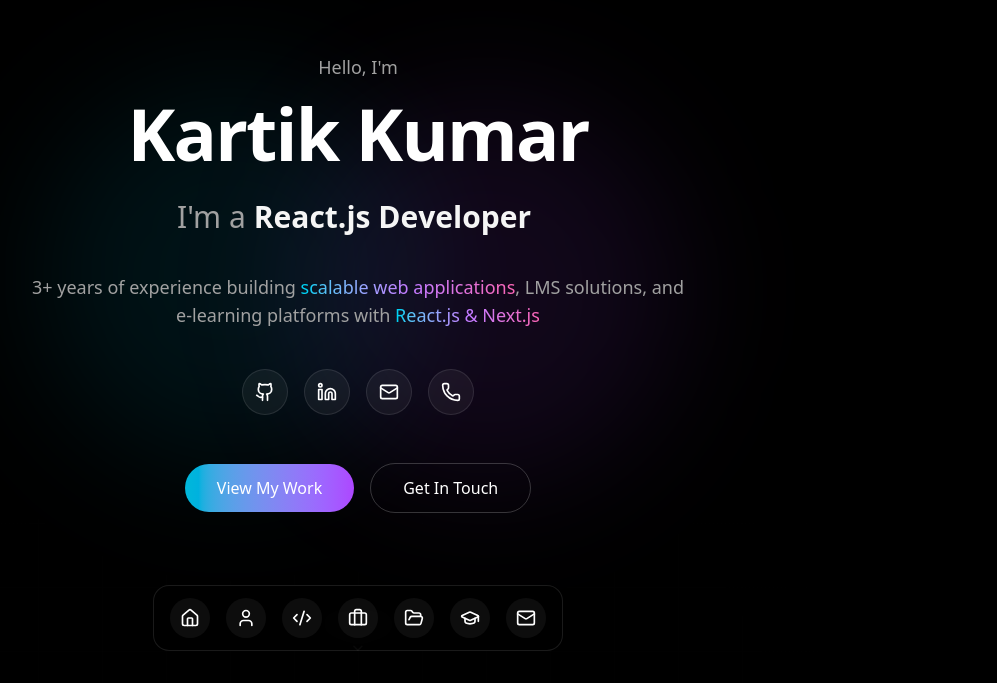
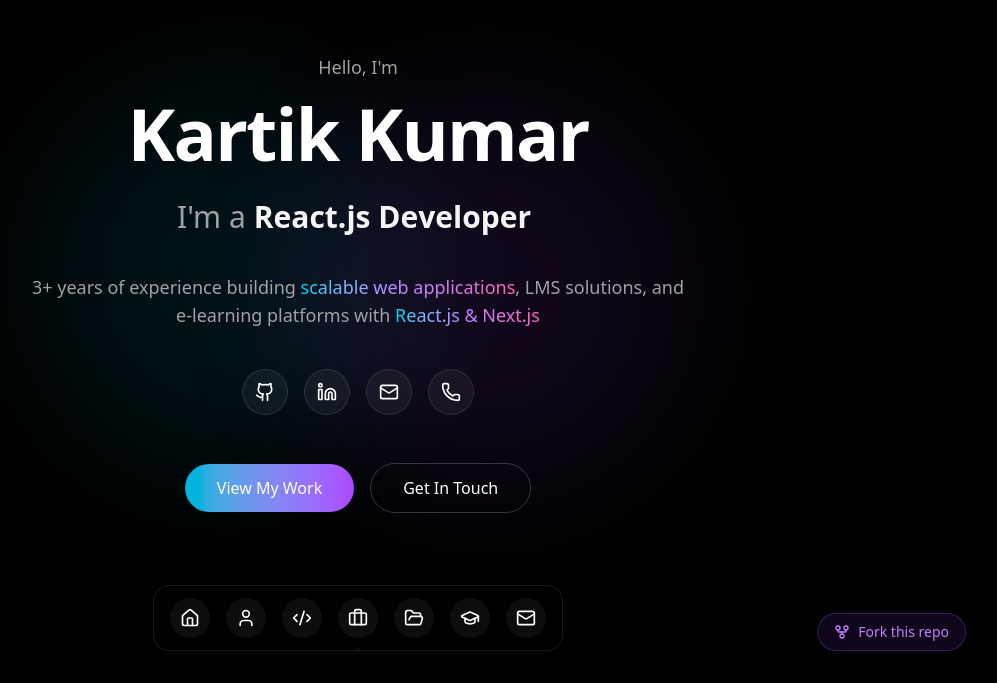
Before and after one commit to kartikxisk/kartikxisk.me, a Next.js app: page / in a window 1280 px wide. Shown: the part 117-800 px from the top of the page, without its empty margins (282-1279 px from the left). Built offline with nearby package versions, Linux system fonts and the light colour scheme.

Commit message:
Add ForkRepoButton component and integrate it into the Home page

```diff
--- a/app/page.tsx
+++ b/app/page.tsx
@@ -1,5 +1,6 @@
 import { BackgroundGrid } from "@/components/ui/background-grid";
 import { FloatingDock } from "@/components/ui/floating-dock";
+import { ForkRepoButton } from "@/components/ui/fork-repo-button";
 import { Hero } from "@/components/sections/hero";
 import { About } from "@/components/sections/about";
 import { Skills } from "@/components/sections/skills";
@@ -56,6 +57,7 @@
         <Contact />
       </main>
       <FloatingDock items={navItems} />
+      <ForkRepoButton />
     </BackgroundGrid>
   );
 }
--- /dev/null
+++ b/components/ui/fork-repo-button.tsx
@@ -0,0 +1,22 @@
+"use client";
+import { motion } from "motion/react";
+import { GitFork } from "lucide-react";
+
+export const ForkRepoButton = () => {
+  return (
+    <motion.a
+      href="https://github.com/kartikxisk/kartikxisk.me/fork"
+      target="_blank"
+      rel="noopener noreferrer"
+      initial={{ opacity: 0, scale: 0.8 }}
+      animate={{ opacity: 1, scale: 1 }}
+      transition={{ delay: 1.5, duration: 0.3 }}
+      whileHover={{ scale: 1.05 }}
+      whileTap={{ scale: 0.95 }}
+      className="fixed bottom-6 right-6 z-50 flex items-center gap-2 rounded-full border border-purple-500/30 bg-purple-500/10 px-4 py-2 text-sm font-medium text-purple-400 backdrop-blur-sm transition-all hover:border-purple-500/50 hover:bg-purple-500/20 hover:text-purple-300 md:bottom-8 md:right-8"
+    >
+      <GitFork className="h-4 w-4" />
+      <span>Fork this repo</span>
+    </motion.a>
+  );
+};
```
